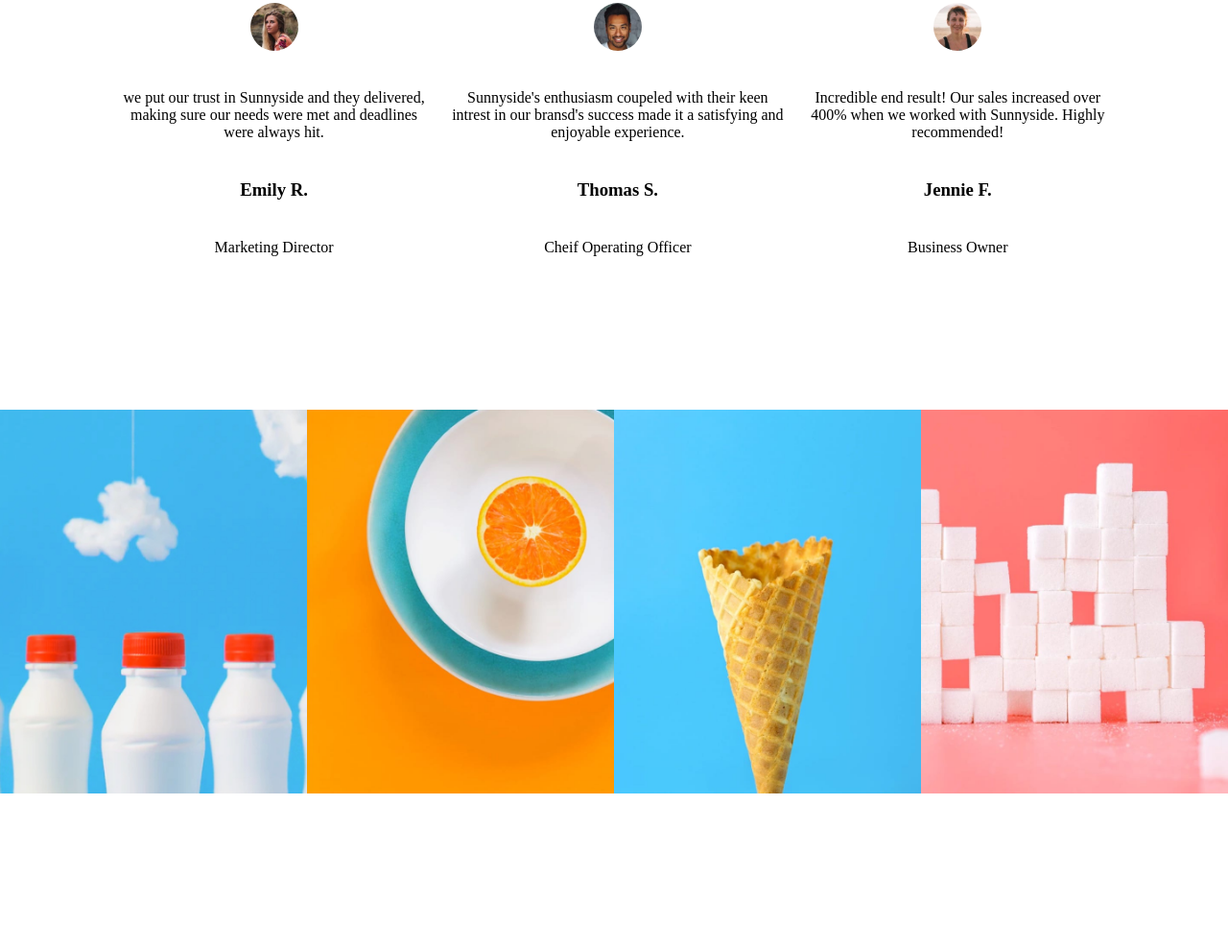
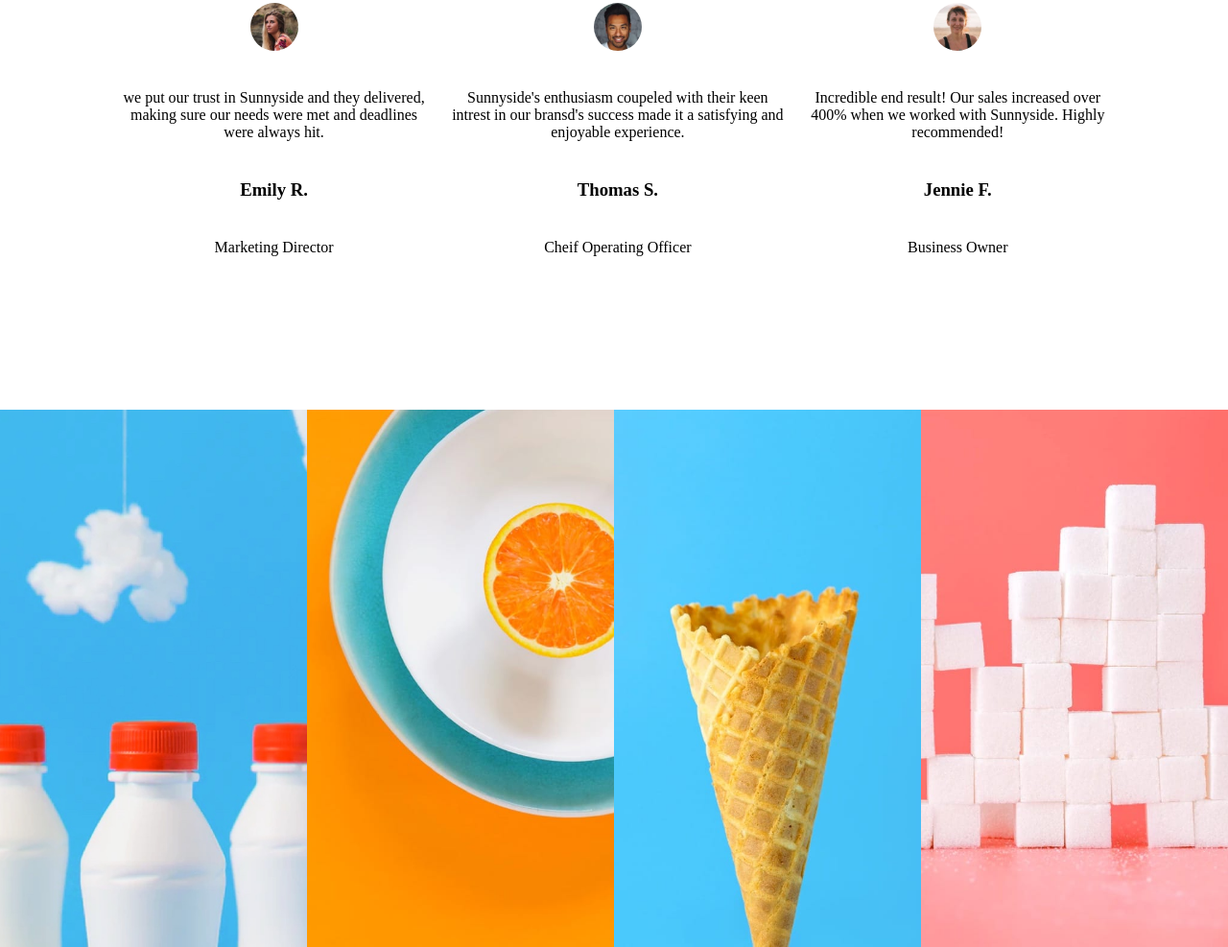
Before and after one commit to Hamza-Abouelwahab/assets, a plain HTML site: page index.html in a window 1280 px wide. Shown: the part 3464-4451 px from the top of the page at 96% size. Before the commit the page ends 4291 px from the top, so only its background shows below. Drawn offline with Linux system fonts and the light colour scheme.

Commit message:
fix style: fixed style mid3

```diff
--- a/public/css/app.css
+++ b/public/css/app.css
@@ -215,8 +215,8 @@ header>img{
 .mid3>*
 {
     width: 100%;
-    height: 50vh;
-    background-position: center;
+    height: 70vh;
+    background-position: bottom;
     background-size: cover;
 }
 
```
